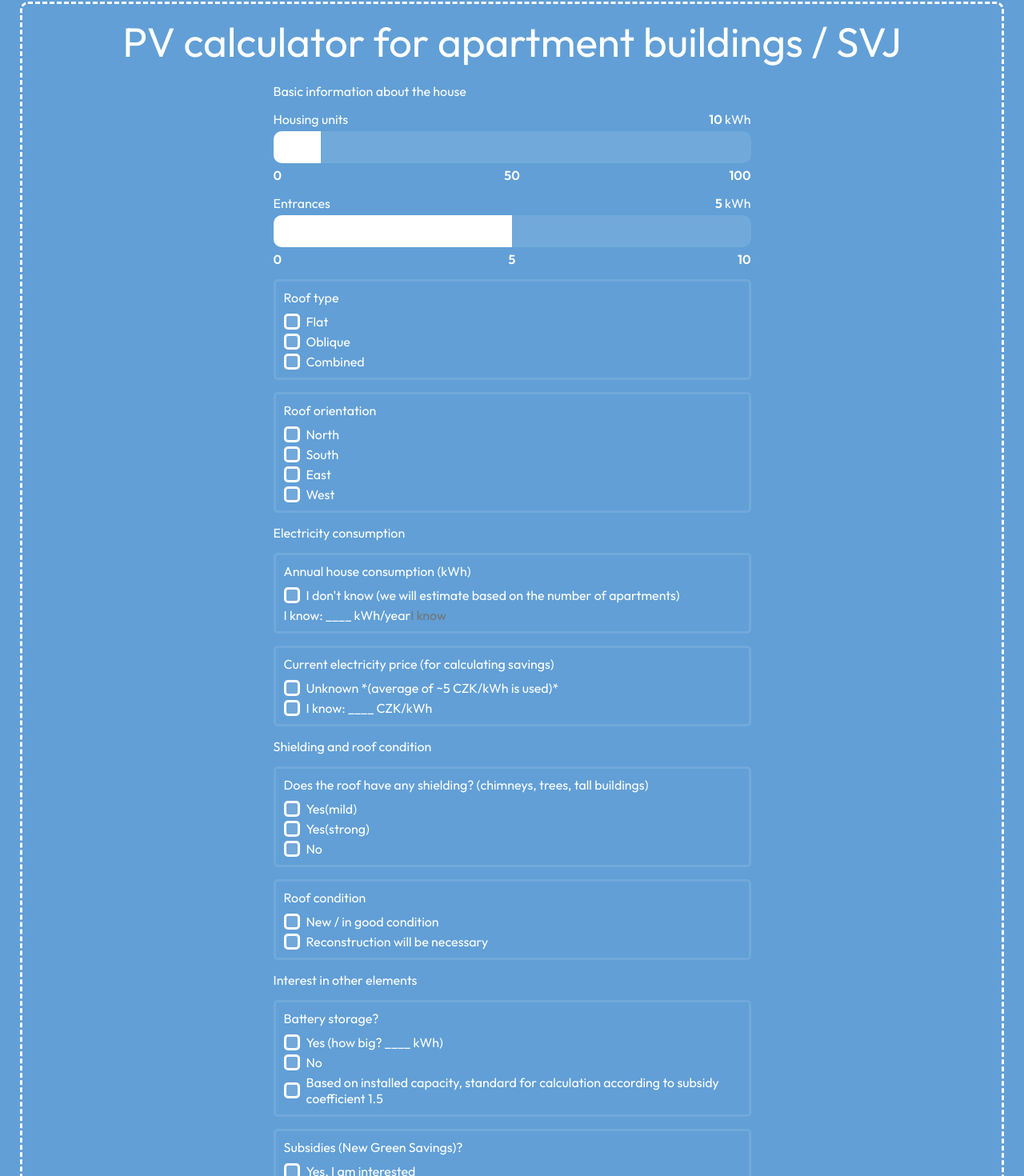
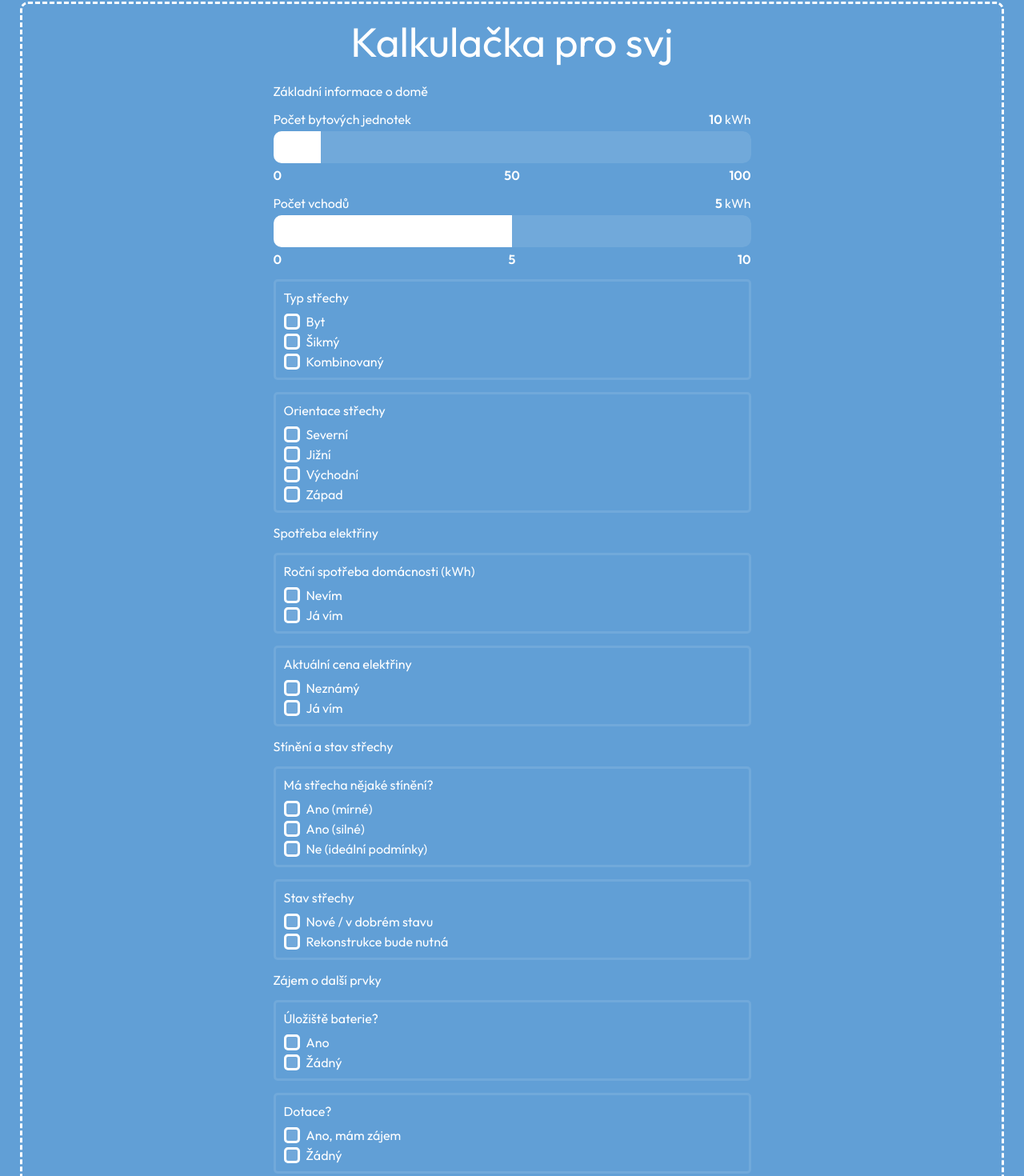
Before and after one commit to stepandordiai/max-flow, a React (Vite) app: page /form-calculator in a window 1280 px wide. Shown: the part 93-1563 px from the top of the page at 80% size. Built offline with nearby package versions, Linux system fonts and the light colour scheme.

Commit message:
Update FormCalculator

```diff
--- a/src/assets/locales/cs/locale.json
+++ b/src/assets/locales/cs/locale.json
@@ -6,12 +6,9 @@
 	"contact_title": "Kontakt",
 	"want_a_quote": "Chci nabídku",
 	"scroll_to_explore": "Prozkoumejte",
-	"all_rights_reserved": "Všechna práva vyhrazena",
-
 	"home_title": "Vaše SVJ může platit za energii až o 80 % méně – díky chytrému řízení energie s",
 	"home_sec_title": "Nainstalujeme vám fotovoltaiku na klíč, zajistíme dotace a postaráme se o vše – od projektu po vyúčtování. Už žádné složité rozdělování nákladů mezi sousedy!",
-	"home_btn": "Jak přesně to funguje",
-	"home_sec_btn": "Chci ušetřit",
+	"all_rights_reserved": "Všechna práva vyhrazena",
 
 	"benefits": {
 		"title": "Výhody",
@@ -74,5 +71,43 @@
 		"tel": "Telefonní číslo",
 		"message": "Zpráva",
 		"send": "Odeslat zprávu"
+	},
+
+	"form_calculator": {
+		"title": "Kalkulačka pro svj",
+		"sec_title_1": "Základní informace o domě",
+		"label_1": "Počet bytových jednotek",
+		"label_2": "Počet vchodů",
+		"label_3": "Typ střechy",
+		"label_3_check_1": "Byt",
+		"label_3_check_2": "Šikmý",
+		"label_3_check_3": "Kombinovaný",
+		"label_4": "Orientace střechy",
+		"label_4_check_1": "Severní",
+		"label_4_check_2": "Jižní",
+		"label_4_check_3": "Východní",
+		"label_4_check_4": "Západ",
+		"sec_title_2": "Spotřeba elektřiny",
+		"label_5": "Roční spotřeba domácnosti",
+		"label_5_check_1": "Nevím",
+		"label_5_check_2": "Já vím",
+		"label_6": "Aktuální cena elektřiny",
+		"label_6_check_1": "Neznámý",
+		"label_6_check_2": "Já vím",
+		"sec_title_3": "Stínění a stav střechy",
+		"label_7": "Má střecha nějaké stínění",
+		"label_7_check_1": "Ano (mírné)",
+		"label_7_check_2": "Ano (silné)",
+		"label_7_check_3": "Ne (ideální podmínky)",
+		"label_8": "Stav střechy",
+		"label_8_check_1": "Nové / v dobrém stavu",
+		"label_8_check_2": "Rekonstrukce bude nutná",
+		"sec_title_4": "Zájem o další prvky",
+		"label_9": "Úložiště baterie",
+		"label_9_check_1": "Ano",
+		"label_9_check_2": "Žádný",
+		"label_10": "Dotace",
+		"label_10_check_1": "Ano, mám zájem",
+		"label_10_check_2": "Žádný"
 	}
 }
--- a/src/assets/locales/en/locale.json
+++ b/src/assets/locales/en/locale.json
@@ -6,12 +6,9 @@
 	"contact_title": "Contact",
 	"want_a_quote": "Want a quote",
 	"scroll_to_explore": "Scroll to explore",
-	"all_rights_reserved": "All rights reserved",
-
 	"home_title": "Smart energy for SVJ - Save up to 80% of costs",
 	"home_sec_title": "Photovoltaics with AI control and cloud platform",
-	"home_btn": "How does it work",
-	"home_sec_btn": "Non-binding calculation",
+	"all_rights_reserved": "All rights reserved",
 
 	"benefits": {
 		"title": "Benefits",
@@ -74,5 +71,43 @@
 		"txt6": "Subsidy",
 		"txt7": "Price after deduction of subsidy",
 		"txt8": "Return on investment"
+	},
+
+	"form_calculator": {
+		"title": "Calculator form for svj",
+		"sec_title_1": "Basic information about the house",
+		"label_1": "Number of housing units",
+		"label_2": "Number of entrances",
+		"label_3": "Roof type",
+		"label_3_check_1": "Flat",
+		"label_3_check_2": "Oblique",
+		"label_3_check_3": "Combined",
+		"label_4": "Roof orientation",
+		"label_4_check_1": "North",
+		"label_4_check_2": "South",
+		"label_4_check_3": "East",
+		"label_4_check_4": "West",
+		"sec_title_2": "Electricity consumption",
+		"label_5": "Annual house consumption",
+		"label_5_check_1": "Don't know",
+		"label_5_check_2": "I know",
+		"label_6": "Current electricity price",
+		"label_6_check_1": "Unknown",
+		"label_6_check_2": "I know",
+		"sec_title_3": "Shielding and roof condition",
+		"label_7": "Does the roof have any shielding",
+		"label_7_check_1": "Yes (mild)",
+		"label_7_check_2": "Yes (strong)",
+		"label_7_check_3": "No (ideal conditions)",
+		"label_8": "Roof condition",
+		"label_8_check_1": "New / in good condition",
+		"label_8_check_2": "Reconstruction will be necessary",
+		"sec_title_4": "Interest in other elements",
+		"label_9": "Battery storage",
+		"label_9_check_1": "Yes",
+		"label_9_check_2": "No",
+		"label_10": "Subsidies",
+		"label_10_check_1": "Yes, I am interested",
+		"label_10_check_2": "No"
 	}
 }
--- a/src/assets/locales/sk/locale.json
+++ b/src/assets/locales/sk/locale.json
@@ -6,12 +6,9 @@
 	"contact_title": "Kontakt",
 	"want_a_quote": "Chcem ponuku",
 	"scroll_to_explore": "Preskúmajte zrolovaním",
-	"all_rights_reserved": "Všetky práva vyhradené",
-
 	"home_title": "Šikovná energia pre SVJ - Ušetrite až 80% nákladov",
 	"home_sec_title": "Fotovoltaika s AI riadením a cloudovou platformou",
-	"home_btn": "Ako to funguje",
-	"home_sec_btn": "Nezáväzná kalkulácia",
+	"all_rights_reserved": "Všetky práva vyhradené",
 
 	"benefits": {
 		"title": "Výhody",
@@ -74,5 +71,43 @@
 		"txt6": "Dotácia",
 		"txt7": "Cena po odpočítaní dotácie",
 		"txt8": "Návratnosť investície"
+	},
+
+	"form_calculator": {
+		"title": "Kalkulačka pre svj",
+		"sec_title_1": "Základné informácie o dome",
+		"label_1": "Počet bytových jednotiek",
+		"label_2": "Počet vchodov",
+		"label_3": "Typ strechy",
+		"label_3_check_1": "Plochý",
+		"label_3_check_2": "Šikmé",
+		"label_3_check_3": "Kombinované",
+		"label_4": "Orientácia strechy",
+		"label_4_check_1": "Sever",
+		"label_4_check_2": "Juh",
+		"label_4_check_3": "Východ",
+		"label_4_check_4": "Západ",
+		"sec_title_2": "Spotreba elektriny",
+		"label_5": "Ročná spotreba domu",
+		"label_5_check_1": "Neviem",
+		"label_5_check_2": "Viem",
+		"label_6": "Aktuálna cena elektriny",
+		"label_6_check_1": "Neznámy",
+		"label_6_check_2": "Viem",
+		"sec_title_3": "Tienenie a stav strechy",
+		"label_7": "Má strecha nejaké tienenie",
+		"label_7_check_1": "Áno (mierne)",
+		"label_7_check_2": "Áno (silné)",
+		"label_7_check_3": "Nie (ideálne podmienky)",
+		"label_8": "Stav strechy",
+		"label_8_check_1": "Nové / v dobrom stave",
+		"label_8_check_2": "Rekonštrukcia bude potrebná",
+		"sec_title_4": "Záujem o iné prvky",
+		"label_9": "Úložisko batérie",
+		"label_9_check_1": "Áno",
+		"label_9_check_2": "Nie",
+		"label_10": "Dotácie",
+		"label_10_check_1": "Áno, mám záujem",
+		"label_10_check_2": "Nie"
 	}
 }
--- a/src/pages/Contact/Contact.jsx
+++ b/src/pages/Contact/Contact.jsx
@@ -104,13 +104,13 @@ const Contact = () => {
 	return (
 		<>
 			<Helmet>
-				<title>MaxFlow | {t("contact_title")}</title>
+				<title>{t("contact_title")} | MaxFlow</title>
 				<link rel="canonical" href="https://maxflow.cz/contact" />
 			</Helmet>
 			<main className="contact">
 				<div className="contact__info">
 					<div>
-						<h2 className="contact__info-title">{t("contact.info")}</h2>
+						<h1 className="contact__info-title">{t("contact.info")}</h1>
 						<p style={{ fontWeight: 300 }}>{t("contact.sec_info")}</p>
 					</div>
 					<div className="contact__info-details">
--- a/src/pages/FormCalculator/FormCalculator.jsx
+++ b/src/pages/FormCalculator/FormCalculator.jsx
@@ -1,11 +1,13 @@
-// import { Helmet } from "react-helmet";
 import { Helmet } from "react-helmet-async";
+import { useTranslation } from "react-i18next";
 import { useState } from "react";
 import Range from "../../components/Range/Range";
 import Checkbox from "../../components/Checkbox/Checkbox";
 import "./FormCalculator.scss";
 
 const FormCalculator = () => {
+	const { t } = useTranslation();
+
 	const [inputs, setInputs] = useState({
 		housingUnits: 10,
 		entrances: 5,
@@ -34,53 +36,51 @@ const FormCalculator = () => {
 	return (
 		<>
 			<Helmet>
-				<title>| MaxFlow</title>
+				<title>{t("form_calculator.title")} | MaxFlow</title>
 			</Helmet>
 			<main className="form-calculator">
-				<h1 className="form-calculator__title">
-					PV calculator for apartment buildings / SVJ
-				</h1>
+				<h1 className="form-calculator__title">{t("form_calculator.title")}</h1>
 				<form
 					className="form"
 					action="https://formspree.io/f/xovddpld"
 					method="POST"
 				>
-					<p>Basic information about the house</p>
+					<p>{t("form_calculator.sec_title_1")}</p>
 					<div className="form-calculator__range-container">
 						<Range
 							handleInputsOnChange={handleChange}
 							value={inputs.housingUnits}
 							name={"housingUnits"}
 							maxValue={100}
-							label={"Housing units"}
+							label={t("form_calculator.label_1")}
 						/>
 						<Range
 							handleInputsOnChange={handleChange}
 							value={inputs.entrances}
 							name={"entrances"}
 							maxValue={10}
-							label={"Entrances"}
+							label={t("form_calculator.label_2")}
 						/>
 					</div>
 					<div className="form-calculator__form-container">
-						<p style={{ marginBottom: 10 }}>Roof type</p>
+						<p style={{ marginBottom: 10 }}>{t("form_calculator.label_3")}</p>
 						<div
 							style={{ display: "flex", flexDirection: "column", rowGap: 5 }}
 						>
 							<Checkbox
-								label={"Flat"}
+								label={t("form_calculator.label_3_check_1")}
 								id={"roof-type-check-1"}
 								name={"roofType"}
 								handleChange={handleChange}
 							/>
 							<Checkbox
-								label={"Oblique"}
+								label={t("form_calculator.label_3_check_2")}
 								id={"roof-type-check-2"}
 								name={"roofType"}
 								handleChange={handleChange}
 							/>
 							<Checkbox
-								label={"Combined"}
+								label={t("form_calculator.label_3_check_3")}
 								id={"roof-type-check-3"}
 								name={"roofType"}
 								handleChange={handleChange}
@@ -88,114 +88,100 @@ const FormCalculator = () => {
 						</div>
 					</div>
 					<div className="form-calculator__form-container">
-						<p style={{ marginBottom: 10 }}>Roof orientation</p>
+						<p style={{ marginBottom: 10 }}>{t("form_calculator.label_4")}</p>
 						<div
 							style={{ display: "flex", flexDirection: "column", rowGap: 5 }}
 						>
 							<Checkbox
-								label={"North"}
+								label={t("form_calculator.label_4_check_1")}
 								id={"roof-orientation-check-1"}
 								name={"roofOrientation"}
 								handleChange={handleChange}
 							/>
 							<Checkbox
-								label={"South"}
+								label={t("form_calculator.label_4_check_2")}
 								id={"roof-orientation-check-2"}
 								name={"roofOrientation"}
 								handleChange={handleChange}
 							/>
 							<Checkbox
-								label={"East"}
+								label={t("form_calculator.label_4_check_3")}
 								id={"roof-orientation-check-3"}
 								name={"roofOrientation"}
 								handleChange={handleChange}
 							/>
 							<Checkbox
-								label={"West"}
+								label={t("form_calculator.label_4_check_4")}
 								id={"roof-orientation-check-4"}
 								name={"roofOrientation"}
 								handleChange={handleChange}
 							/>
 						</div>
 					</div>
-					<p>Electricity consumption</p>
-					<div className="form-calculator__form-container">
-						<p style={{ marginBottom: 10 }}>Annual house consumption (kWh)</p>
-						<div
-							style={{ display: "flex", flexDirection: "column", rowGap: 5 }}
-						>
-							<Checkbox
-								label={
-									"I don't know (we will estimate based on the number of apartments)"
-								}
-								id={"electricity-consumption-1"}
-								name={"electricityConsumption"}
-								handleChange={handleChange}
-							/>
-							<div>
-								{/* <input
-								onChange={handleChange}
-								type="checkbox"
-								name="electricityConsumption"
-								value={"I know"}
-								id=""
-								/> */}
-								<label htmlFor="">I know: ____ kWh/year</label>
-								<input
-									onChange={handleChange}
-									name="electricityConsumption"
-									type="text"
-									value={inputs.electricityConsumption}
-									placeholder="I know"
-								/>
-							</div>
-						</div>
-					</div>
+					<p>{t("form_calculator.sec_title_2")}</p>
 					<div className="form-calculator__form-container">
 						<p style={{ marginBottom: 10 }}>
-							Current electricity price (for calculating savings)
+							{t("form_calculator.label_5")} (kWh)
 						</p>
 						<div
 							style={{ display: "flex", flexDirection: "column", rowGap: 5 }}
 						>
 							<Checkbox
-								label={"Unknown *(average of ~5 CZK/kWh is used)*"}
+								label={t("form_calculator.label_5_check_1")}
+								id={"electricity-consumption-1"}
+								name={"electricityConsumption"}
+								handleChange={handleChange}
+							/>
+							<Checkbox
+								label={t("form_calculator.label_5_check_2")}
+								id={"electricity-consumption-2"}
+								name={"electricityConsumption"}
+								handleChange={handleChange}
+							/>
+						</div>
+					</div>
+					<div className="form-calculator__form-container">
+						<p style={{ marginBottom: 10 }}>{t("form_calculator.label_6")}</p>
+						<div
+							style={{ display: "flex", flexDirection: "column", rowGap: 5 }}
+						>
+							<Checkbox
+								label={t("form_calculator.label_6_check_1")}
 								id={"electricity-price-1"}
 								name={"electricityPrice"}
 								handleChange={handleChange}
 							/>
 							<Checkbox
-								label={"I know: ____ CZK/kWh"}
+								label={t("form_calculator.label_6_check_2")}
 								id={"electricity-price-2"}
 								name={"electricityPrice"}
 								handleChange={handleChange}
 							/>
 						</div>
 					</div>
-					<p>Shielding and roof condition</p>
+					<p>{t("form_calculator.sec_title_3")}</p>
 					<div className="form-calculator__form-container">
 						<div>
 							<p style={{ marginBottom: 10 }}>
-								Does the roof have any shielding? (chimneys, trees, tall
-								buildings)
+								{t("form_calculator.label_7")}?
 							</p>
 							<div
 								style={{ display: "flex", flexDirection: "column", rowGap: 5 }}
 							>
 								<Checkbox
-									label={"Yes(mild)"}
+									label={t("form_calculator.label_7_check_1")}
 									id={"shielding-1"}
 									name={"shielding"}
 									handleChange={handleChange}
 								/>
 								<Checkbox
-									label={"Yes(strong)"}
+									label={t("form_calculator.label_7_check_2")}
 									id={"shielding-2"}
 									name={"shielding"}
 									handleChange={handleChange}
 								/>
 								<Checkbox
-									label={"No"}
+									label={t("form_calculator.label_7_check_3")}
 									id={"shielding-3"}
 									name={"shielding"}
 									handleChange={handleChange}
@@ -204,74 +190,66 @@ const FormCalculator = () => {
 						</div>
 					</div>
 					<div className="form-calculator__form-container">
-						<p style={{ marginBottom: 10 }}>Roof condition</p>
+						<p style={{ marginBottom: 10 }}>{t("form_calculator.label_8")}</p>
 						<div
 							style={{ display: "flex", flexDirection: "column", rowGap: 5 }}
 						>
 							<Checkbox
-								label={"New / in good condition"}
+								label={t("form_calculator.label_8_check_1")}
 								id={"roof-condition-1"}
 								name={"roofCondition"}
 								handleChange={handleChange}
 							/>
 							<Checkbox
-								label={"Reconstruction will be necessary"}
+								label={t("form_calculator.label_8_check_2")}
 								id={"roof-condition-2"}
 								name={"roofCondition"}
 								handleChange={handleChange}
 							/>
 						</div>
 					</div>
-					<p>Interest in other elements</p>
+					<p>{t("form_calculator.sec_title_4")}</p>
 					<div className="form-calculator__form-container">
-						<p style={{ marginBottom: 10 }}>Battery storage?</p>
+						<p style={{ marginBottom: 10 }}>{t("form_calculator.label_9")}?</p>
 						<div
 							style={{ display: "flex", flexDirection: "column", rowGap: 5 }}
 						>
 							<Checkbox
-								label={"Yes (how big? ____ kWh)"}
+								label={t("form_calculator.label_9_check_1")}
 								id={"battery-storage-1"}
 								name={"batteryStorage"}
 								handleChange={handleChange}
 							/>
 							<Checkbox
-								label={"No"}
+								label={t("form_calculator.label_9_check_2")}
 								id={"battery-storage-2"}
-								name={"batteryStorage"}
-								handleChange={handleChange}
-							/>
-							<Checkbox
-								label={
-									"Based on installed capacity, standard for calculation according to subsidy coefficient 1.5"
-								}
-								id={"battery-storage-3"}
 								name={"batteryStorage"}
 								handleChange={handleChange}
 							/>
 						</div>
 					</div>
 					<div className="form-calculator__form-container">
-						<p style={{ marginBottom: 10 }}>Subsidies (New Green Savings)?</p>
+						<p style={{ marginBottom: 10 }}>{t("form_calculator.label_10")}?</p>
 						<div
 							style={{ display: "flex", flexDirection: "column", rowGap: 5 }}
 						>
 							<Checkbox
-								label={"Yes, I am interested"}
+								label={t("form_calculator.label_10_check_1")}
 								id={"subsidies-1"}
 								name={"subsidies"}
 								handleChange={handleChange}
 							/>
 							<Checkbox
-								label={"No"}
+								label={t("form_calculator.label_10_check_2")}
 								id={"subsidies-2"}
 								name={"subsidies"}
 								handleChange={handleChange}
 							/>
 						</div>
 					</div>
-					<p>Contact information</p>
+					<p>{t("contact.info")}</p>
 					<div className="form-calculator__input-text-container">
-						<label htmlFor="">Jmeno</label>
+						<label htmlFor="">{t("contact.first_name")}</label>
 						<input
 							onChange={handleChange}
 							name="name"
@@ -292,7 +270,7 @@ const FormCalculator = () => {
 						/>
 					</div>
 					<div className="form-calculator__input-text-container">
-						<label htmlFor="">Phone number</label>
+						<label htmlFor="">{t("contact.tel")}</label>
 						<input
 							onChange={handleChange}
 							className="form-calculator__input"
@@ -303,7 +281,7 @@ const FormCalculator = () => {
 						/>
 					</div>
 					<button className="form-calculator__btn" type="submit">
-						Submit
+						{t("contact.send")}
 					</button>
 				</form>
 			</main>
--- a/src/pages/HowItWorks/HowItWorks.jsx
+++ b/src/pages/HowItWorks/HowItWorks.jsx
@@ -63,9 +63,8 @@ const HowItWorks = () => {
 		<>
 			<Helmet>
 				<title>{t("how_it_works_title")} | MaxFlow</title>
-				<link rel="canonical" href="https://maxflow.cz/how-it-works" />
 			</Helmet>
-			<div className="how-it-works">
+			<main className="how-it-works">
 				<div>
 					<div className="how-it-works__top">
 						<h1 className="process__title">{t("how_it_works_title")}</h1>
@@ -135,7 +134,7 @@ const HowItWorks = () => {
 						</NavLink>
 					</div>
 				</ContactUs>
-			</div>
+			</main>
 		</>
 	);
 };
--- a/src/pages/Product/Product.jsx
+++ b/src/pages/Product/Product.jsx
@@ -1,13 +1,15 @@
 import { Helmet } from "react-helmet-async";
+import { useTranslation } from "react-i18next";
 import "./Product.scss";
 import bg from "/bg3.svg";
 
 const Product = () => {
+	const { t } = useTranslation();
+
 	return (
 		<>
 			<Helmet>
-				<title>Product | MaxFlow</title>
-				<link rel="canonical" href="https://maxflow.cz/product" />
+				<title>{t("product")} | MaxFlow</title>
 			</Helmet>
 			<main className="product">
 				<div>
```
Also changed, not shown: src/pages/Financing/Financing.jsx (+7 -2 lines), src/pages/Home/Home.jsx (+3 -6 lines).
